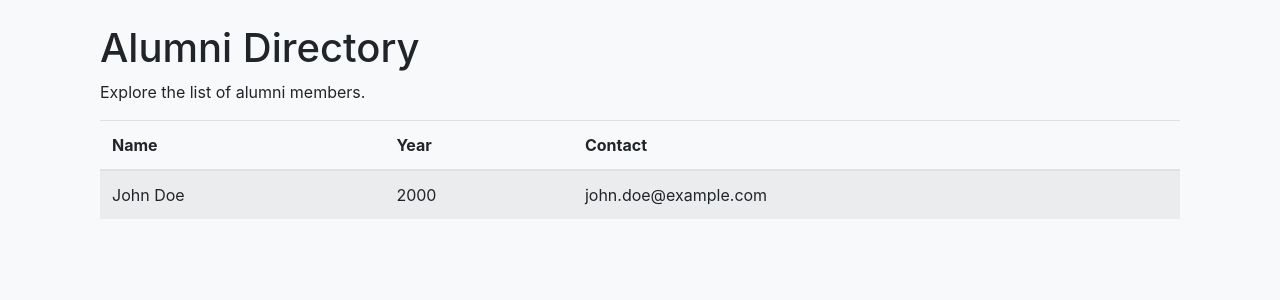
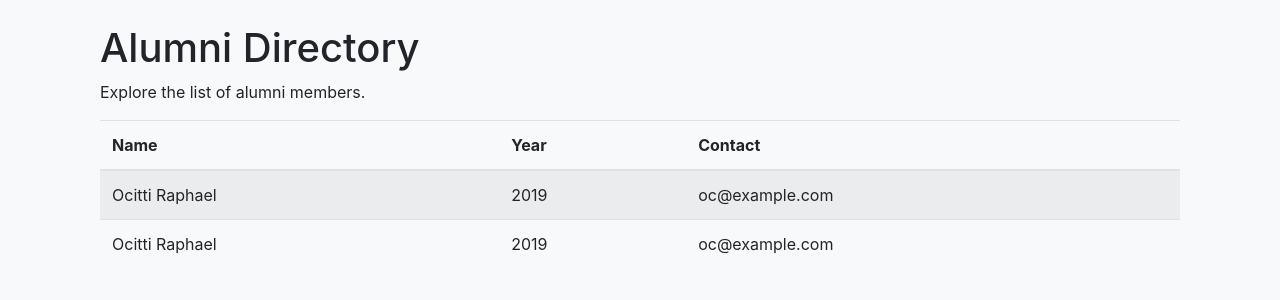
Before and after one commit to Rwotomiya/Alumni-Website, a Django app: page /directory/ in a window 1280 px wide. Shown: the part 56-356 px from the top of the page. Run offline with Django 5.2, Linux system fonts and the light colour scheme; some libraries are stand-ins or nearby versions.

Commit message:
Update directory.html
changed the name and added another row in the table

```diff
--- a/alumni_website/core/templates/core/directory.html
+++ b/alumni_website/core/templates/core/directory.html
@@ -18,9 +18,14 @@
             <tbody>
                 <!-- Example row, replace with dynamic content -->
                 <tr>
-                    <td>John Doe</td>
-                    <td>2000</td>
-                    <td>john.doe@example.com</td>
+                    <td>Ocitti Raphael</td>
+                    <td>2019</td>
+                    <td>oc@example.com</td>
+                </tr>
+                <tr>
+                    <td>Ocitti Raphael</td>
+                    <td>2019</td>
+                    <td>oc@example.com</td>
                 </tr>
                 <!-- More rows here -->
             </tbody>
```
